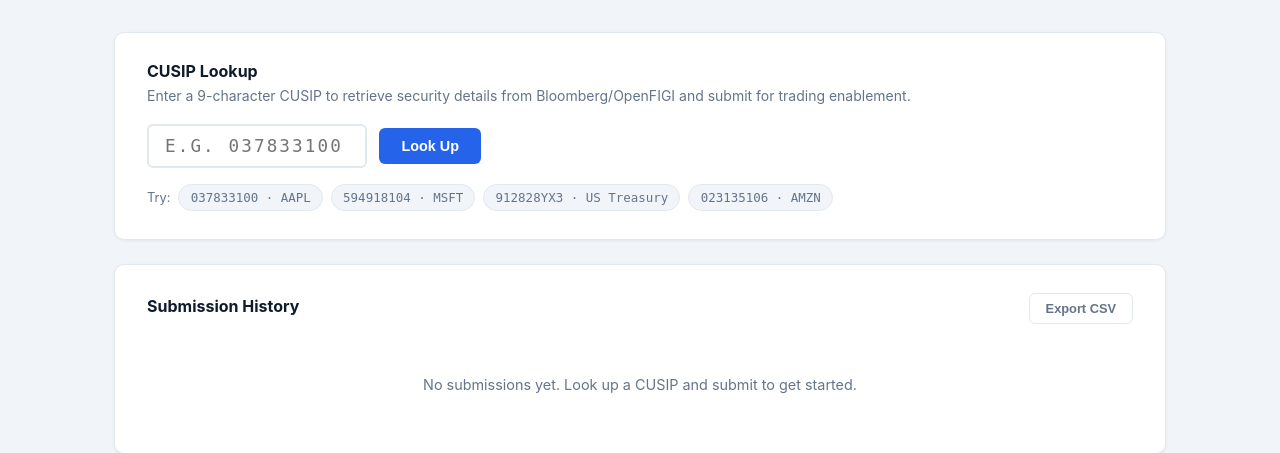
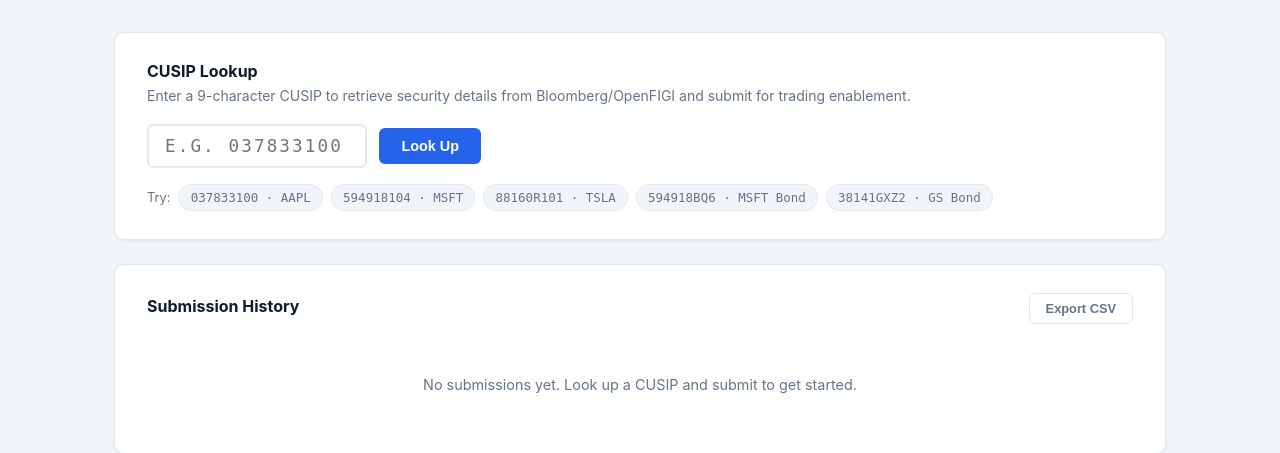
Before and after one commit to remimatteo/security-setup-automation, a Flask app: page / in a window 1280 px wide. Shown: the part 60-513 px from the top of the page. Run offline with Flask 3, Linux system fonts and the light colour scheme; data that the repository does not hold is empty.

Commit message:
Fix example CUSIPs to confirmed OpenFIGI lookups

```diff
--- a/templates/index.html
+++ b/templates/index.html
@@ -32,8 +32,9 @@
         <span>Try:</span>
         <button class="chip" onclick="setAndLookup('037833100')">037833100 · AAPL</button>
         <button class="chip" onclick="setAndLookup('594918104')">594918104 · MSFT</button>
-        <button class="chip" onclick="setAndLookup('912828YX3')">912828YX3 · US Treasury</button>
-        <button class="chip" onclick="setAndLookup('023135106')">023135106 · AMZN</button>
+        <button class="chip" onclick="setAndLookup('88160R101')">88160R101 · TSLA</button>
+        <button class="chip" onclick="setAndLookup('594918BQ6')">594918BQ6 · MSFT Bond</button>
+        <button class="chip" onclick="setAndLookup('38141GXZ2')">38141GXZ2 · GS Bond</button>
       </div>
       <div id="lookup-error" class="error-msg" style="display:none;"></div>
     </section>
```
Also changed, not shown: README.md.
